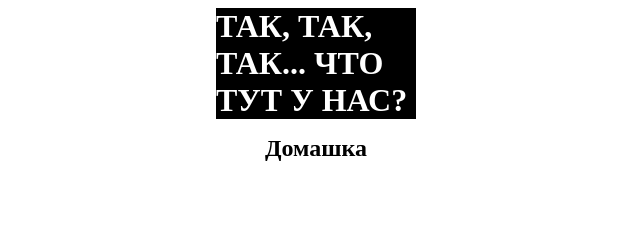
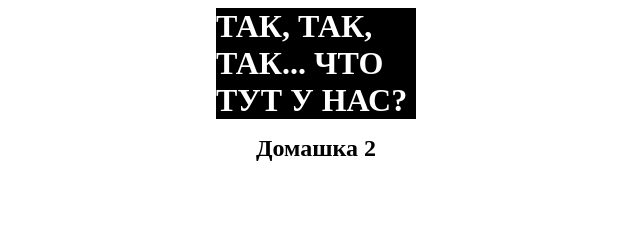
Before and after one commit to Anastasunny/init, a plain HTML site: page index.html in a window 1280 px wide. Shown: the top 240 px of the page, 324-964 px from the left. Drawn offline with Linux system fonts and the light colour scheme.

Commit message:
Update index.html

```diff
--- a/index.html
+++ b/index.html
@@ -8,7 +8,7 @@
 	</head>
 	<body>
 	<h1 class="zag">Так, так, так... что тут у нас?</h1>
-	<p><h2>Домашка</h2></p>
+	<p><h2>Домашка 2</h2></p>
 	</div>
 	<section class="content">
      <div class="card no-right-margin">
```
